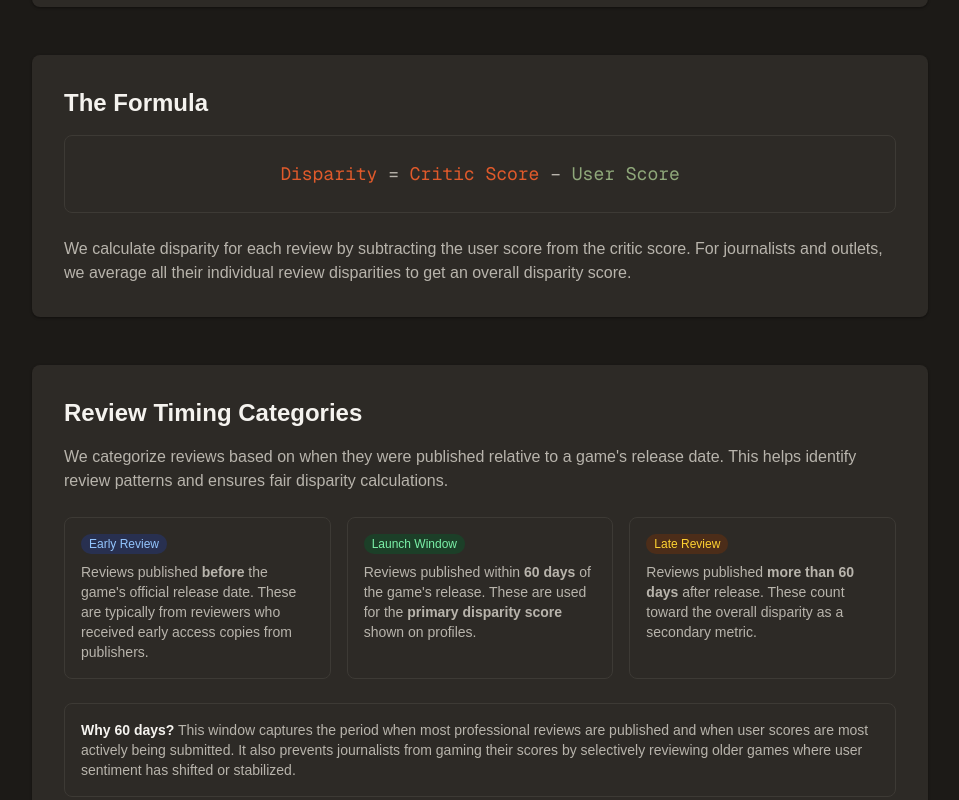
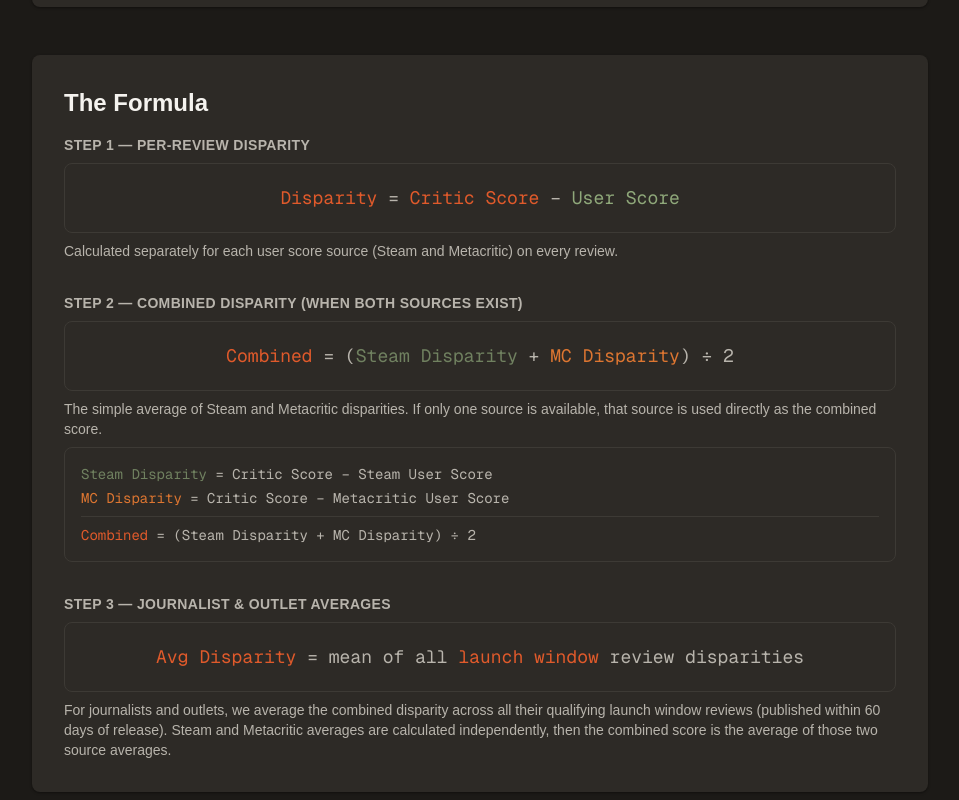
Before and after one commit to brandon-lindberg/review-bomb, a Next.js app in the folder frontend/: page /about in a window 1280 px wide. Shown: the part 1240-2040 px from the top of the page, without its empty margins (160-1119 px from the left). Built offline with nearby package versions, Linux system fonts and the light colour scheme; no server answers.

Commit message:
updated about page with combined disparity formula

```diff
--- a/frontend/src/app/about/page.tsx
+++ b/frontend/src/app/about/page.tsx
@@ -142,8 +142,13 @@ export default function AboutPage() {
         <h2 className="text-2xl font-semibold mb-4" style={{ color: "var(--foreground)" }}>
           The Formula
         </h2>
+
+        {/* Step 1: Per-review disparity */}
+        <h3 className="text-sm font-semibold uppercase tracking-wide mb-2" style={{ color: "var(--foreground-muted)" }}>
+          Step 1 — Per-review disparity
+        </h3>
         <div
-          className="p-6 rounded-lg text-center mb-6 font-mono text-lg"
+          className="p-5 rounded-lg text-center mb-2 font-mono text-lg"
           style={{ backgroundColor: "var(--background-card)", border: "1px solid var(--border)" }}
         >
           <span style={{ color: "var(--color-rust)" }}>Disparity</span>
@@ -152,10 +157,62 @@ export default function AboutPage() {
           <span style={{ color: "var(--foreground-muted)" }}> − </span>
           <span style={{ color: "var(--color-sage)" }}>User Score</span>
         </div>
-        <p style={{ color: "var(--foreground-muted)" }}>
-          We calculate disparity for each review by subtracting the user score from the critic score.
-          For journalists and outlets, we average all their individual review disparities to get an
-          overall disparity score.
+        <p className="text-sm mb-8" style={{ color: "var(--foreground-muted)" }}>
+          Calculated separately for each user score source (Steam and Metacritic) on every review.
+        </p>
+
+        {/* Step 2: Combined disparity */}
+        <h3 className="text-sm font-semibold uppercase tracking-wide mb-2" style={{ color: "var(--foreground-muted)" }}>
+          Step 2 — Combined disparity (when both sources exist)
+        </h3>
+        <div
+          className="p-5 rounded-lg text-center mb-2 font-mono text-lg"
+          style={{ backgroundColor: "var(--background-card)", border: "1px solid var(--border)" }}
+        >
+          <span style={{ color: "var(--color-rust)" }}>Combined</span>
+          <span style={{ color: "var(--foreground-muted)" }}> = </span>
+          <span style={{ color: "var(--foreground-muted)" }}>(</span>
+          <span style={{ color: "#708160" }}>Steam Disparity</span>
+          <span style={{ color: "var(--foreground-muted)" }}> + </span>
+          <span style={{ color: "#DD7631" }}>MC Disparity</span>
+          <span style={{ color: "var(--foreground-muted)" }}>) ÷ 2</span>
+        </div>
+        <p className="text-sm mb-2" style={{ color: "var(--foreground-muted)" }}>
+          The simple average of Steam and Metacritic disparities. If only one source is available, that source is used directly as the combined score.
+        </p>
+        <div
+          className="p-4 rounded-lg text-sm font-mono"
+          style={{ backgroundColor: "var(--background-card)", border: "1px solid var(--border)", color: "var(--foreground-muted)" }}
+        >
+          <div className="mb-1">
+            <span style={{ color: "#708160" }}>Steam Disparity</span>
+            <span> = Critic Score − Steam User Score</span>
+          </div>
+          <div className="mb-1">
+            <span style={{ color: "#DD7631" }}>MC Disparity</span>
+            <span> = Critic Score − Metacritic User Score</span>
+          </div>
+          <div className="mt-2 pt-2" style={{ borderTop: "1px solid var(--border)" }}>
+            <span style={{ color: "var(--color-rust)" }}>Combined</span>
+            <span> = (Steam Disparity + MC Disparity) ÷ 2</span>
+          </div>
+        </div>
+
+        {/* Step 3: Journalist/outlet average */}
+        <h3 className="text-sm font-semibold uppercase tracking-wide mb-2 mt-8" style={{ color: "var(--foreground-muted)" }}>
+          Step 3 — Journalist &amp; outlet averages
+        </h3>
+        <div
+          className="p-5 rounded-lg text-center mb-2 font-mono text-lg"
+          style={{ backgroundColor: "var(--background-card)", border: "1px solid var(--border)" }}
+        >
+          <span style={{ color: "var(--color-rust)" }}>Avg Disparity</span>
+          <span style={{ color: "var(--foreground-muted)" }}> = mean of all </span>
+          <span style={{ color: "var(--color-rust)" }}>launch window</span>
+          <span style={{ color: "var(--foreground-muted)" }}> review disparities</span>
+        </div>
+        <p className="text-sm" style={{ color: "var(--foreground-muted)" }}>
+          For journalists and outlets, we average the combined disparity across all their qualifying launch window reviews (published within 60 days of release). Steam and Metacritic averages are calculated independently, then the combined score is the average of those two source averages.
         </p>
       </section>
 
@@ -551,11 +608,15 @@ export default function AboutPage() {
               </div>
               <h3 className="font-semibold" style={{ color: "var(--foreground)" }}>Combined Disparity</h3>
             </div>
-            <p className="text-sm ml-11" style={{ color: "var(--foreground-muted)" }}>
-              <span className="font-mono">Critic Score − Average(Steam, Metacritic)</span><br/>
-              When both sources are available, we also show a combined disparity using the average
-              of Steam and Metacritic user scores. This provides an overall view across platforms.
+            <p className="text-sm ml-11 mb-3" style={{ color: "var(--foreground-muted)" }}>
+              When both sources are available, combined disparity is the simple average of the two source disparities. If only one source exists, that source is used directly.
             </p>
+            <div className="ml-11 p-3 rounded font-mono text-xs space-y-1" style={{ backgroundColor: "var(--background)", border: "1px solid var(--border)", color: "var(--foreground-muted)" }}>
+              <div><span style={{ color: "var(--color-rust)" }}>Combined</span> = (<span style={{ color: "#708160" }}>Steam Disparity</span> + <span style={{ color: "#DD7631" }}>MC Disparity</span>) ÷ 2</div>
+              <div className="pt-1" style={{ borderTop: "1px solid var(--border)", color: "var(--foreground-muted)", opacity: 0.7 }}>
+                fallback: whichever single source is available
+              </div>
+            </div>
           </div>
         </div>
 
```
